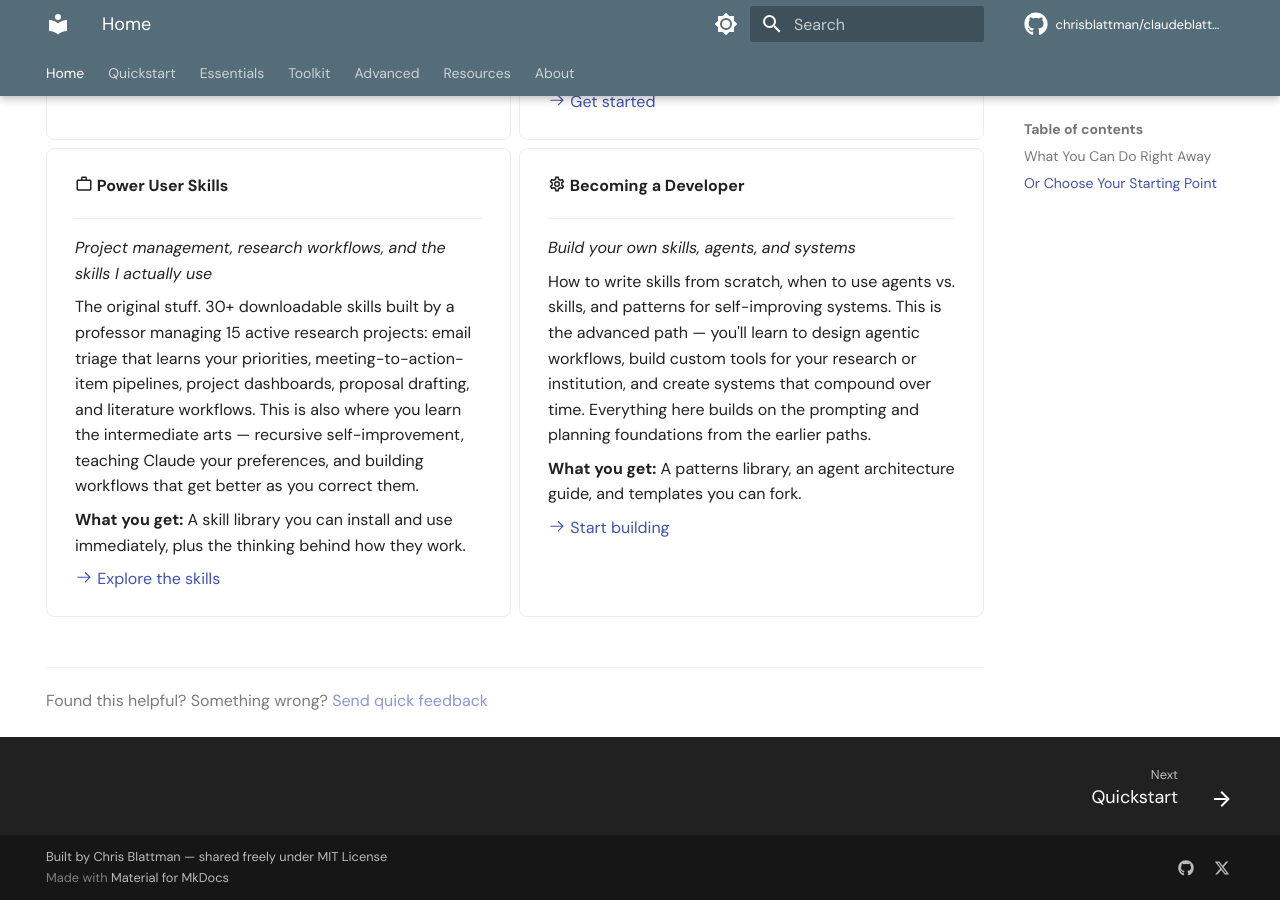
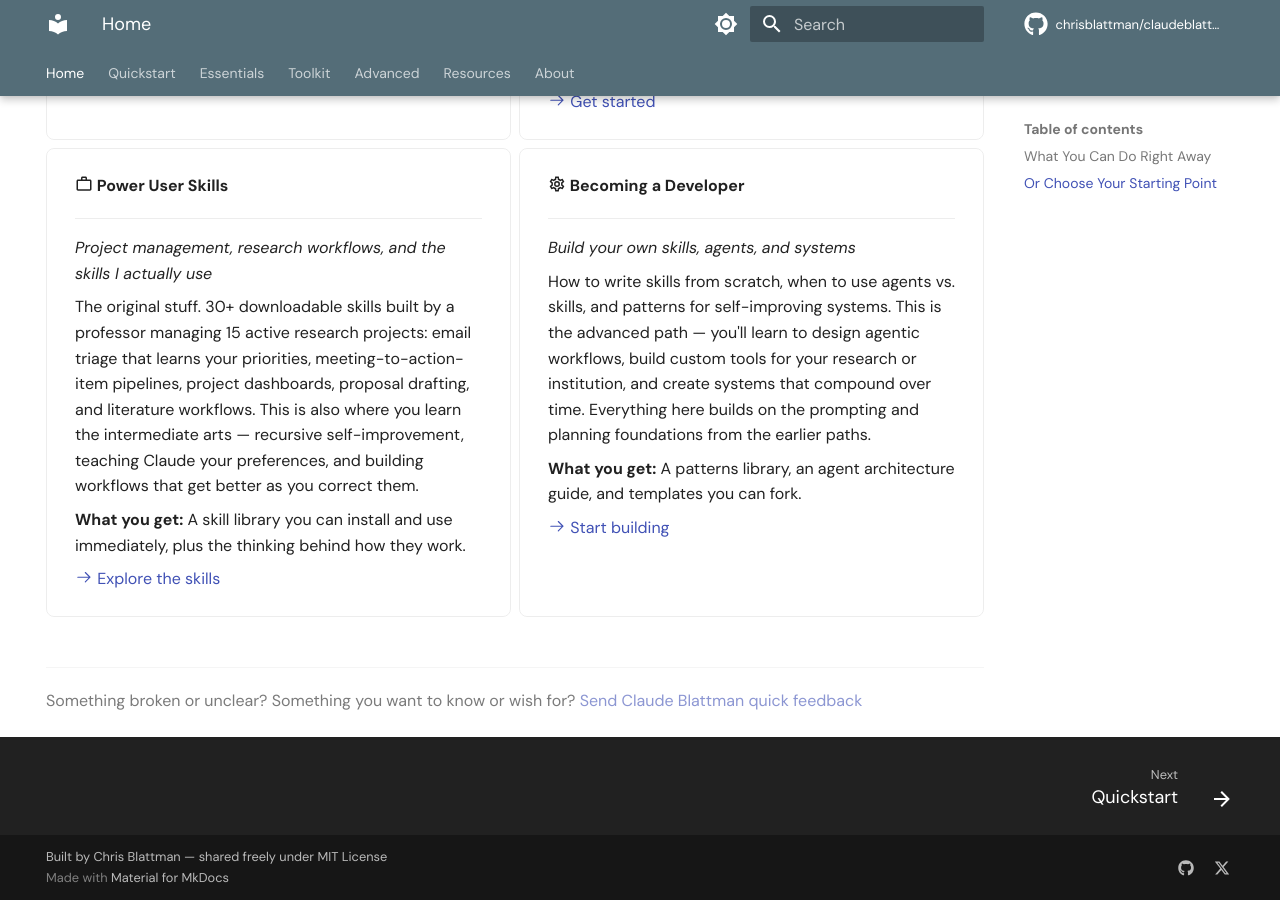
Before and after one commit to XiongfeiLi6/claudeblattman, an MkDocs documentation site: the page built from docs/index.md, in a window 1280 px wide and 900 px high, scrolled down 2049 px. Built offline with MkDocs 1.6.1 and Material for MkDocs 9.7.7, drawn with Linux system fonts in a browser that asks for light colours; comment, search, counter and statistics services are not loaded.

Commit message:
Update feedback tagline to be more inviting
Co-Authored-By: Claude Opus 4.6 <noreply@anthropic.com>

```diff
--- a/overrides/main.html
+++ b/overrides/main.html
@@ -22,7 +22,7 @@
 {% block content %}
   {{ super() }}
   <p class="feedback-line">
-    Found this helpful? Something wrong?
-    <a href="mailto:claudeblattman+feedback@gmail.com?subject=Feedback%3A%20{{ page.title | urlencode }}">Send quick feedback</a>
+    Something broken or unclear? Something you want to know or wish for?
+    <a href="mailto:claudeblattman+feedback@gmail.com?subject=Feedback%3A%20{{ page.title | urlencode }}">Send Claude Blattman quick feedback</a>
   </p>
 {% endblock %}
```
